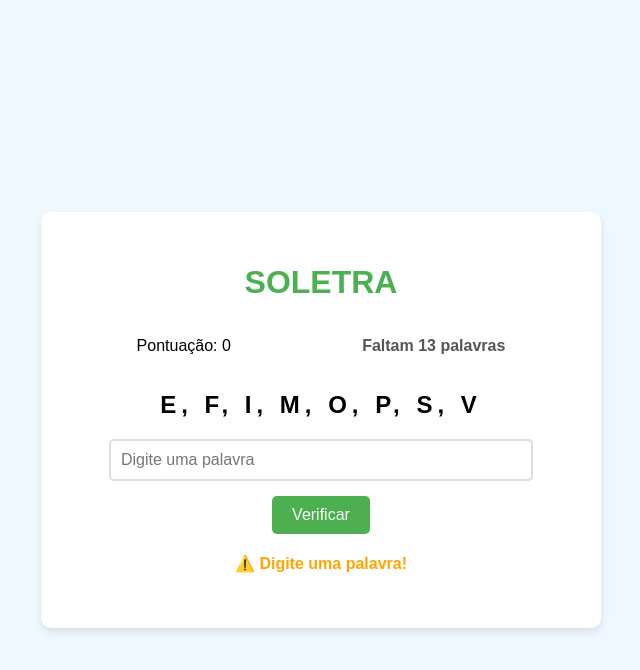
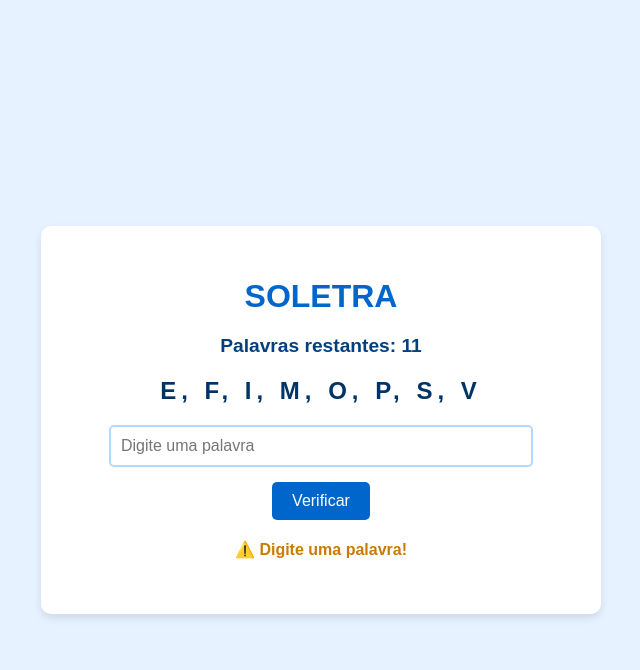
Before and after one commit to mariajosetti/soletra, a plain HTML site: page index.html in a window 1280 px wide. Both pictures are taken after a click on the button "Verificar". Shown: the whole page, without its empty margins (319-959 px from the left). Drawn offline with nearby package versions, Linux system fonts and the light colour scheme.

Commit message:
Add files via upload

```diff
--- a/index.html
+++ b/index.html
@@ -10,7 +10,6 @@
     <div class="container">
         <h1>SOLETRA</h1>
         <div class="info">
-            <p>Pontuação: <span id="pontuacao">0</span></p>
             <p id="contador"></p>
         </div>
         <div class="letras-disponiveis" id="letras"></div>
--- a/script.js
+++ b/script.js
@@ -1,7 +1,7 @@
-// Palavras válidas em ordem alfabética
+// Palavras válidas em ordem alfabética (removidas 'meso' e 'miso')
 const palavrasBase = [
-    "fome", "meio", "meso", "miso", "míope",
-    "moisés", "peso", "pome", "seio", "seis",
+    "fome", "meio", "míope", "moisés",
+    "peso", "pome", "seio", "seis",
     "veio", "vime", "vsfpo"
 ];
 
@@ -18,12 +18,13 @@ let palavrasAcertadas = [];
 // Inicia o jogo
 function iniciarJogo() {
     document.getElementById("letras").textContent = letrasDisponiveis.join(", ");
-    document.getElementById("pontuacao").textContent = pontuacao;
     document.getElementById("reiniciar-btn").style.display = "none";
     atualizarContador();
 
-    // Eventos
+    // Evento do botão Verificar
     document.getElementById("verificar-btn").addEventListener("click", verificarPalavra);
+
+    // Evento do botão Reiniciar
     document.getElementById("reiniciar-btn").addEventListener("click", reiniciarJogo);
 
     // Evento para tecla Enter
@@ -43,7 +44,7 @@ function atualizarContador() {
     const restantes = palavrasBase.length - palavrasAcertadas.length;
     const contador = document.getElementById("contador");
     contador.textContent = restantes > 0 ?
-        `Faltam ${restantes} palavra${restantes !== 1 ? 's' : ''}` :
+        `Palavras restantes: ${restantes}` :
         "🎉 Todas encontradas!";
 }
 
@@ -65,7 +66,7 @@ function verificarPalavra() {
 
     if (!palavraInput) {
         resultado.textContent = "⚠️ Digite uma palavra!";
-        resultado.style.color = "orange";
+        resultado.style.color = "#cc7a00";
         return;
     }
 
@@ -76,7 +77,7 @@ function verificarPalavra() {
 
     if (jaAcertou) {
         resultado.textContent = "⚠️ Você já acertou essa palavra!";
-        resultado.style.color = "orange";
+        resultado.style.color = "#cc7a00";
         return;
     }
 
@@ -87,16 +88,15 @@ function verificarPalavra() {
         pontuacao += palavraOriginal.length * 10;
         palavrasAcertadas.push(palavraOriginal);
 
-        document.getElementById("pontuacao").textContent = pontuacao;
-        resultado.textContent = `✅ ${palavraOriginal.toUpperCase()}! +${palavraOriginal.length * 10} pontos`;
-        resultado.style.color = "green";
+        resultado.textContent = `✅ ${palavraOriginal.toUpperCase()}!`;
+        resultado.style.color = "#006600";
 
         atualizarListaAcertos();
         atualizarContador();
         verificarVitoria();
     } else {
         resultado.textContent = "❌ Palavra inválida!";
-        resultado.style.color = "red";
+        resultado.style.color = "#cc0000";
     }
 
     // Limpa e mantém foco no campo
@@ -108,20 +108,20 @@ function verificarPalavra() {
 function verificarVitoria() {
     if (palavrasAcertadas.length === palavrasBase.length) {
         document.getElementById("resultado").innerHTML =
-            "<span style='color: gold; font-size: 1.5em;'>🎉 FELIZ ANIVERSÁRIO, MOISÉS! 🎉</span>";
+            "<span style='color: #0066cc; font-size: 1.5em;'>🎉 FELIZ ANIVERSÁRIO, MOISÉS! 🎉</span>";
         document.getElementById("verificar-btn").disabled = true;
         document.getElementById("reiniciar-btn").style.display = "block";
         triggerConfetti();
     }
 }
 
-// Efeito de confetes
+// Efeito de confetes em tons de azul
 function triggerConfetti() {
     confetti({
         particleCount: 150,
         spread: 70,
         origin: { y: 0.6 },
-        colors: ['#ff0000', '#00ff00', '#0000ff', '#ffff00', '#ff00ff']
+        colors: ['#0066cc', '#004d99', '#003366', '#66b3ff', '#b3d9ff']
     });
 }
 
@@ -131,7 +131,6 @@ function reiniciarJogo() {
     palavrasAcertadas = [];
     document.getElementById("palavras-acertadas").innerHTML = "";
     document.getElementById("resultado").textContent = "";
-    document.getElementById("pontuacao").textContent = "0";
     document.getElementById("verificar-btn").disabled = false;
     document.getElementById("reiniciar-btn").style.display = "none";
     iniciarJogo();
--- a/style.css
+++ b/style.css
@@ -1,6 +1,6 @@
 body {
     font-family: 'Arial', sans-serif;
-    background-color: #f0f8ff;
+    background-color: #e6f2ff;
     margin: 0;
     padding: 20px;
     display: flex;
@@ -20,19 +20,18 @@ body {
 }
 
 h1 {
-    color: #4CAF50;
+    color: #0066cc;
     margin-bottom: 20px;
 }
 
 .info {
-    display: flex;
-    justify-content: space-around;
     margin-bottom: 20px;
 }
 
 #contador {
     font-weight: bold;
-    color: #555;
+    color: #004080;
+    font-size: 1.2em;
 }
 
 .letras-disponiveis {
@@ -40,6 +39,7 @@ h1 {
     letter-spacing: 5px;
     margin: 20px 0;
     font-weight: bold;
+    color: #003366;
 }
 
 input {
@@ -47,23 +47,24 @@ input {
     font-size: 16px;
     width: 80%;
     margin-bottom: 10px;
-    border: 2px solid #ddd;
+    border: 2px solid #b3d9ff;
     border-radius: 5px;
 }
 
 button {
     padding: 10px 20px;
-    background: #4CAF50;
+    background: #0066cc;
     color: white;
     border: none;
     border-radius: 5px;
     cursor: pointer;
     font-size: 16px;
     margin: 5px;
+    transition: background 0.3s;
 }
 
 button:hover {
-    background: #45a049;
+    background: #004d99;
 }
 
 #resultado {
```
